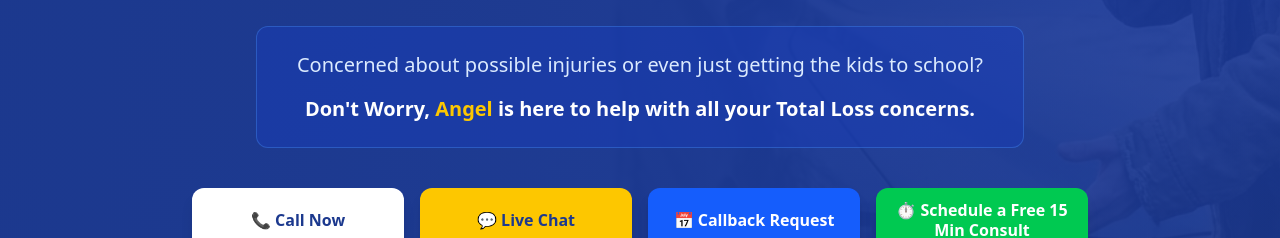
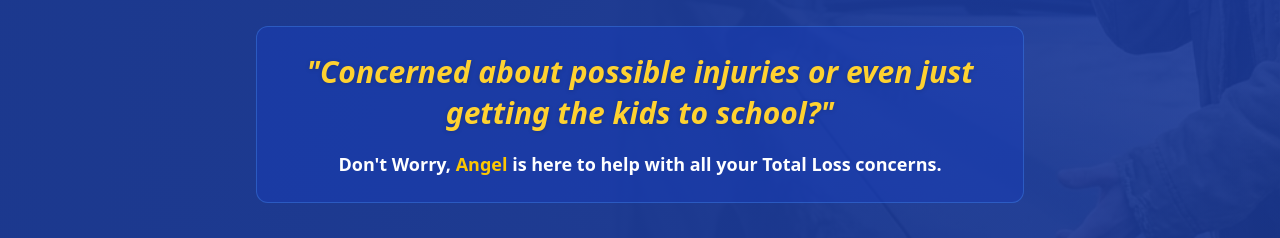
Before and after one commit to joshuadshipman/Texastotalloss, a Next.js app: page / in a window 1280 px wide. Shown: the part 201-439 px from the top of the page. Built offline with nearby package versions, Linux system fonts and the light colour scheme; no server answers.

Commit message:
Highlight Hero text per user request

```diff
--- a/src/app/page.tsx
+++ b/src/app/page.tsx
@@ -36,10 +36,10 @@ export default function Home() {
                         <span className="block text-blue-300">Worried about the ACV?</span>
                     </h1>
                     <div className="text-lg md:text-xl font-medium text-blue-100 space-y-4 max-w-3xl mx-auto bg-blue-800/50 p-6 rounded-xl border border-blue-400/30">
-                        <p>
-                            Concerned about possible injuries or even just getting the kids to school?
+                        <p className="text-2xl md:text-3xl font-extrabold text-amber-300 italic leading-snug drop-shadow-sm">
+                            "Concerned about possible injuries or even just getting the kids to school?"
                         </p>
-                        <p className="font-bold text-white">
+                        <p className="font-bold text-white text-lg">
                             Don't Worry, <span className="text-yellow-400">Angel</span> is here to help with all your Total Loss concerns.
                         </p>
                     </div>
```
